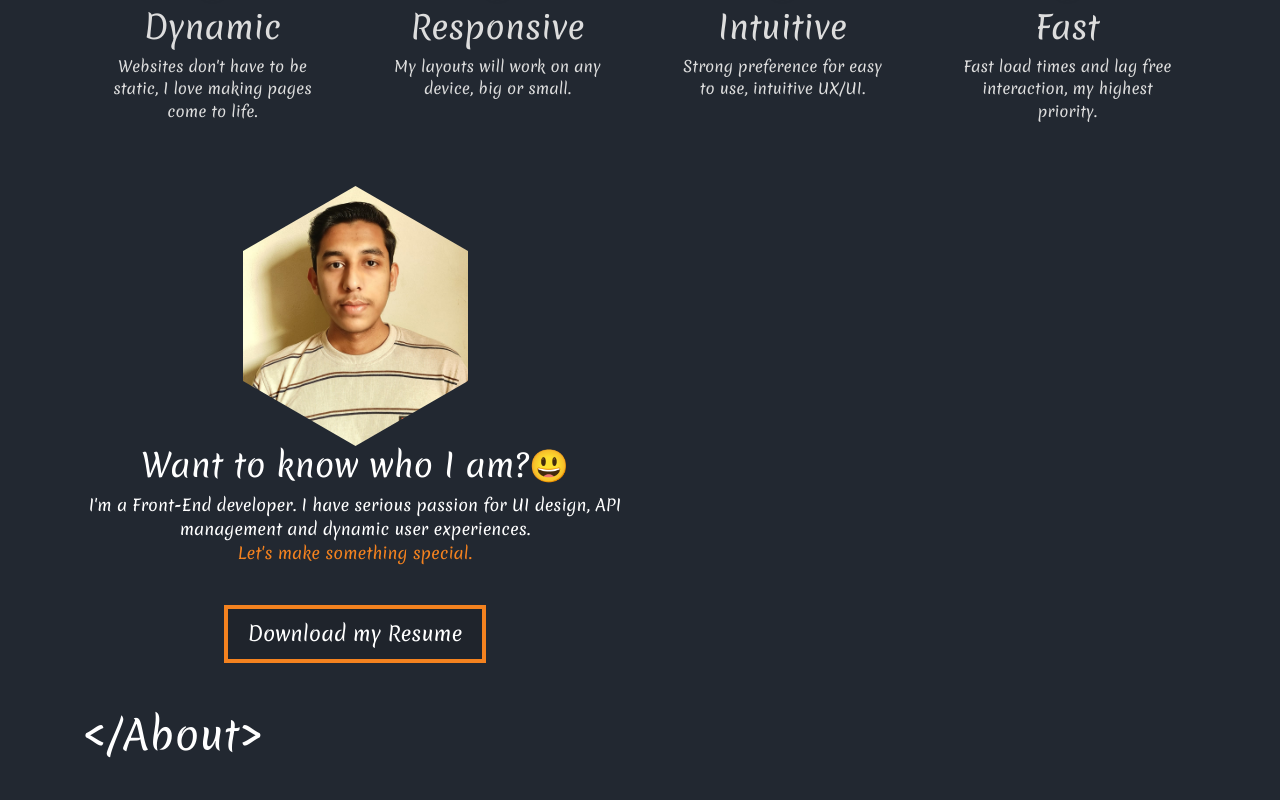
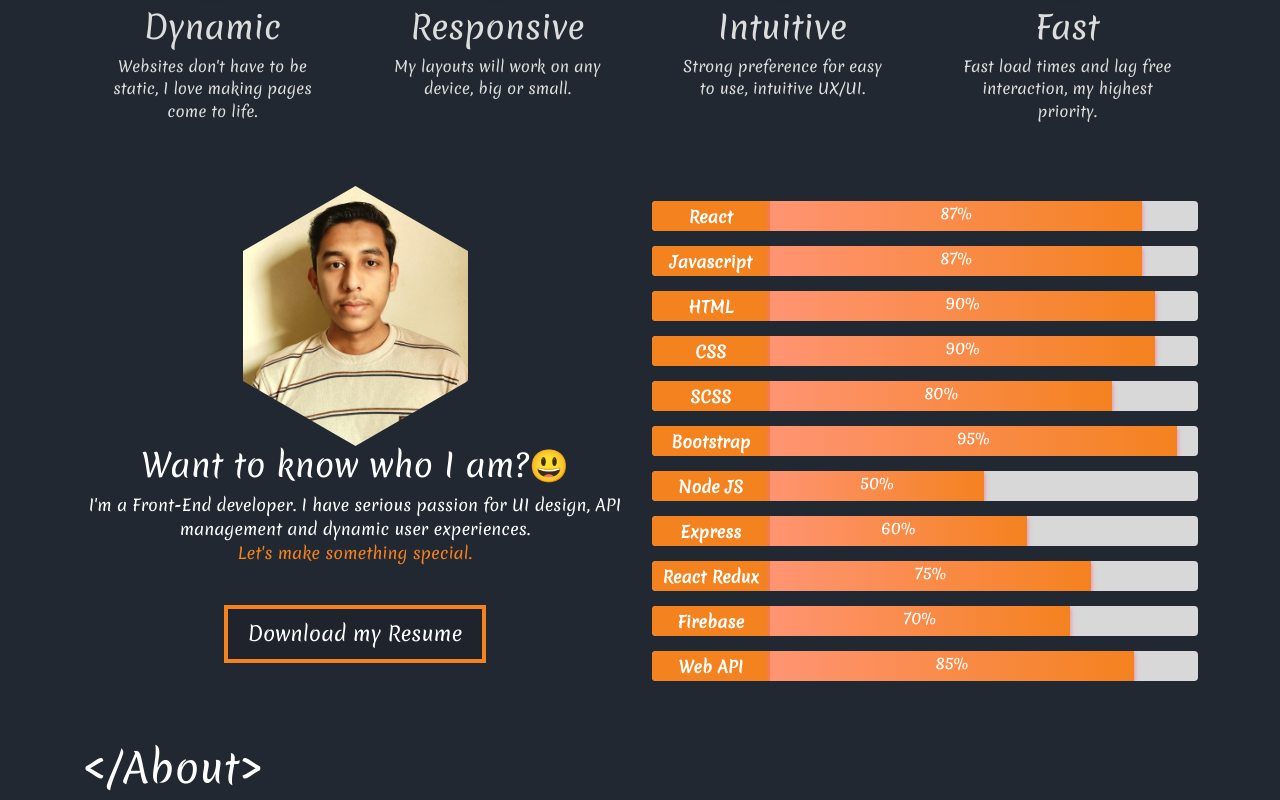
Before and after one commit to mahadih-gg/my-portfolio, a React (Create React App) app: page / in a window 1280 px wide. Shown: the part 1279-2079 px from the top of the page. Before the commit the page ends 2046 px from the top, so only its background shows below. Built offline with nearby package versions, Linux system fonts and the light colour scheme.

Commit message:
Progress bar done.

```diff
--- a/src/components/AboutMe/AboutMe.js
+++ b/src/components/AboutMe/AboutMe.js
@@ -1,6 +1,7 @@
 import React from 'react';
 import './AboutMe.css';
 import myProfile from '../../images/myProfile.png'
+import ProgressBar from '../ProgressBar/ProgressBar'
 
 const AboutMe = () => {
     return (
@@ -17,7 +18,17 @@ const AboutMe = () => {
             </div>
 
             <div className="col-md-6">
-
+                <ProgressBar done="87" technologyName="React" ></ProgressBar>
+                <ProgressBar done="87" technologyName="Javascript" ></ProgressBar>
+                <ProgressBar done="90" technologyName="HTML" ></ProgressBar>
+                <ProgressBar done="90" technologyName="CSS" ></ProgressBar>
+                <ProgressBar done="80" technologyName="SCSS" ></ProgressBar>
+                <ProgressBar done="95" technologyName="Bootstrap" ></ProgressBar>
+                <ProgressBar done="50" technologyName="Node JS" ></ProgressBar>
+                <ProgressBar done="60" technologyName="Express" ></ProgressBar>
+                <ProgressBar done="75" technologyName="React Redux" ></ProgressBar>
+                <ProgressBar done="70" technologyName="Firebase" ></ProgressBar>
+                <ProgressBar done="85" technologyName="Web API" ></ProgressBar>
             </div>
 
         </div>
--- /dev/null
+++ b/src/components/ProgressBar/ProgressBar.css
@@ -0,0 +1,20 @@
+.progress {
+	background-color: #d8d8d8;
+	position: relative;
+	margin: 15px 0;
+	height: 30px;
+}
+.progress-name{
+    width: 150px;
+    max-width: 150px;
+	background: #F4821F;
+    font-weight: bold;
+}
+
+.progress-done {
+	background: linear-gradient(to left, #F4821F, #FF9472);
+	box-shadow: 0 3px 3px -5px #F4821F, 0 2px 5px #F2709C;
+	width: 0;
+	opacity: 0;
+	transition: 1s ease 0.3s;
+}
--- /dev/null
+++ b/src/components/ProgressBar/ProgressBar.js
@@ -0,0 +1,31 @@
+import React from 'react';
+import './ProgressBar.css'
+
+const ProgressBar = ({ done, technologyName }) => {
+    const [style, setStyle] = React.useState({});
+
+    setTimeout(() => {
+        const newStyle = {
+            opacity: 1,
+            width: `${done}%`
+        }
+
+        setStyle(newStyle);
+    }, 1000);
+    return (
+        <div>
+
+            <div className="progress">
+                <h6 className="progress-name d-flex justify-content-center align-items-center h-100 text-white">{technologyName}</h6>
+                <div className="w-100">
+                    <div className="progress-done d-flex justify-content-center align-items-center h-100" style={style}>
+                        <h6>{done}%</h6>
+
+                    </div>
+                </div>
+            </div>
+        </div>
+    );
+};
+
+export default ProgressBar;
```
